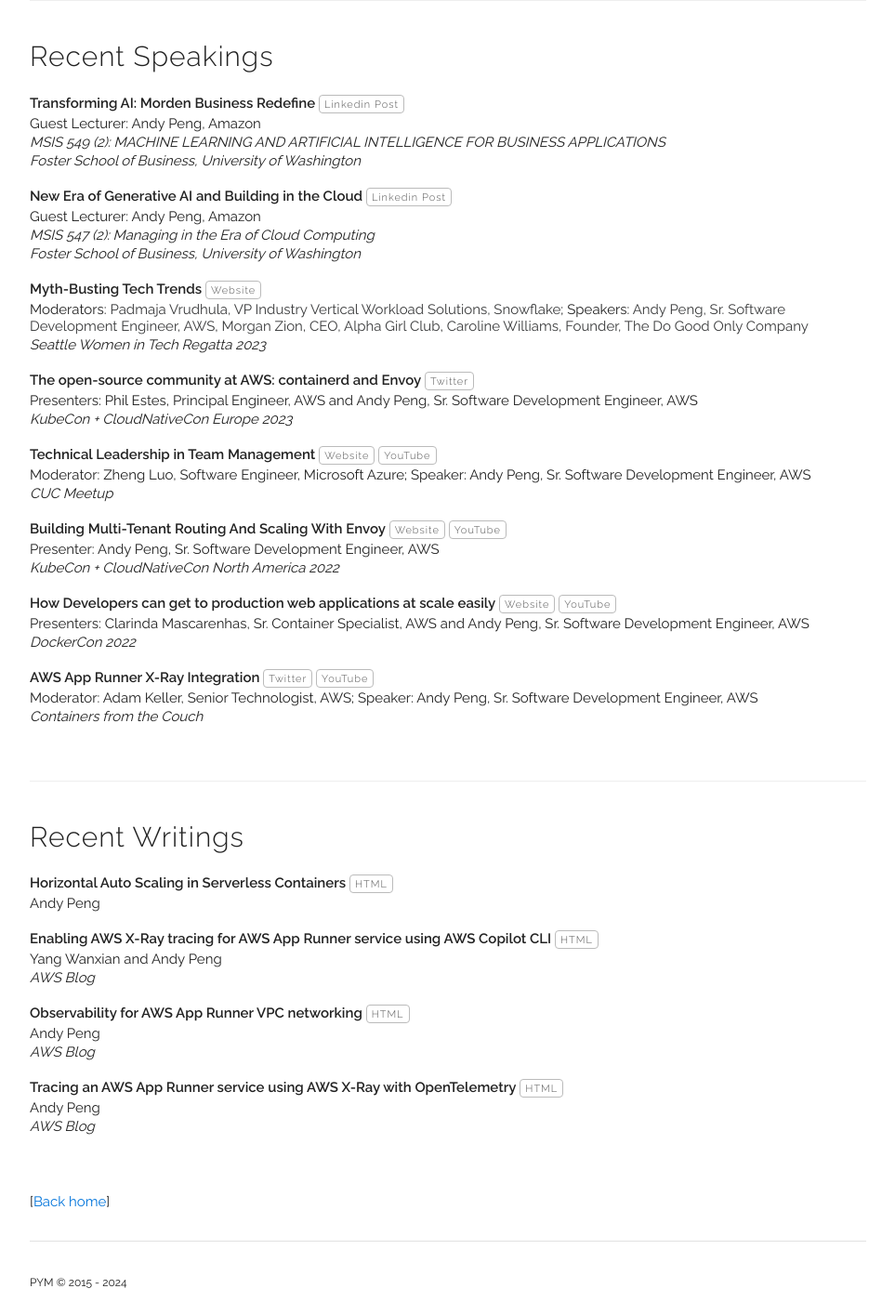
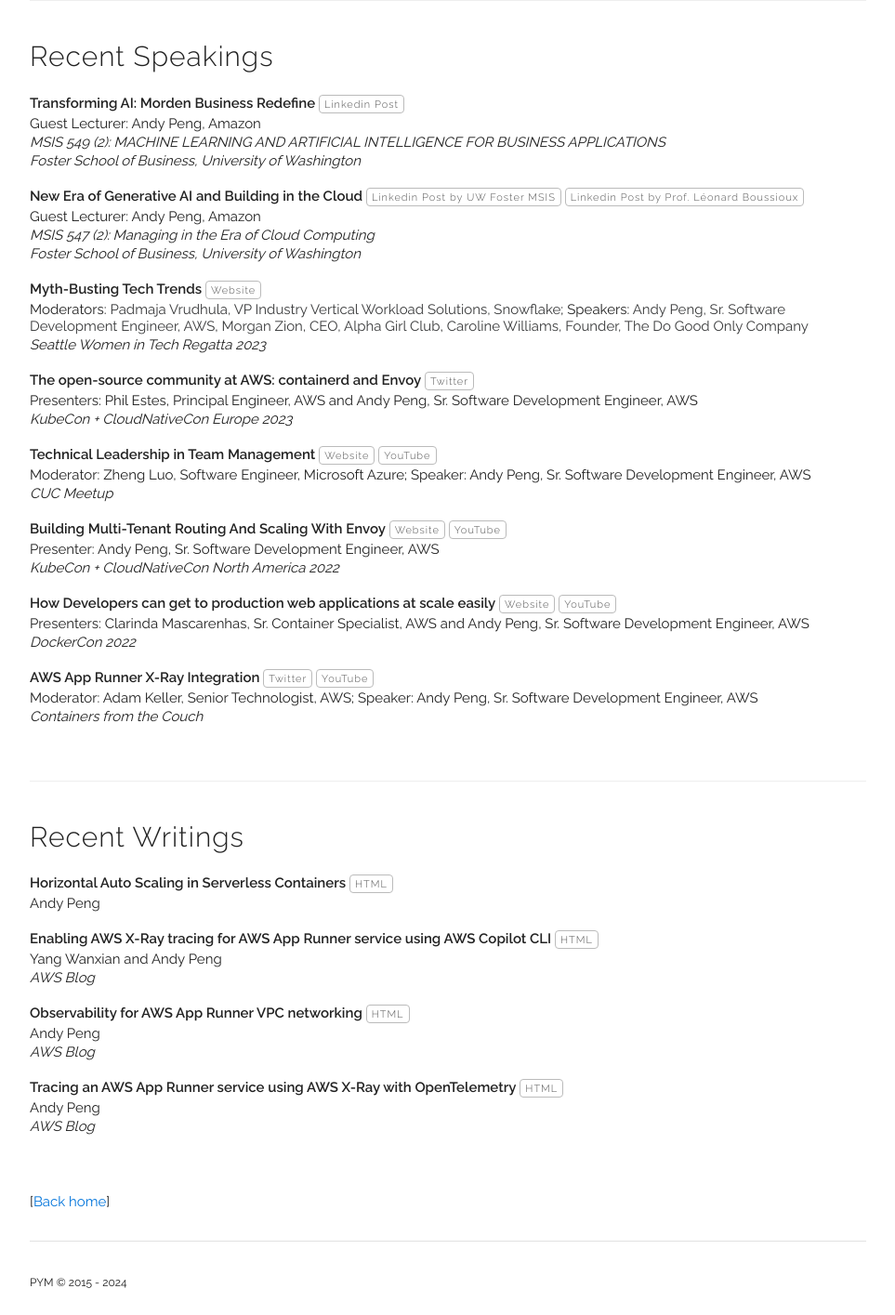
Before and after one commit to gfw001/gfw001.github.io, a Jekyll site: the page publications.html, which Jekyll copies as it is, in a window 1280 px wide. Shown: the whole page at 93% size, without its empty margins (158-1121 px from the left). Built offline with Jekyll 4.4.1, drawn with Linux system fonts in a browser that asks for light colours.

Commit message:
Update publications.html

```diff
--- a/publications.html
+++ b/publications.html
@@ -99,7 +99,8 @@
 
 <div class="paper">
    <p class="title"><b>New Era of Generative AI and Building in the Cloud</b>
-     <a class="button" href="https://www.linkedin.com/posts/uw-foster-msis_msis-genai-demoday-ugcPost-7173432871800483841-wW0C?utm_source=share&utm_medium=member_desktop" target="_blank">Linkedin Post</a>
+     <a class="button" href="https://www.linkedin.com/posts/uw-foster-msis_msis-genai-demoday-ugcPost-7173432871800483841-wW0C?utm_source=share&utm_medium=member_desktop" target="_blank">Linkedin Post by UW Foster MSIS</a>
+     <a class="button" href="https://www.linkedin.com/posts/leonard-boussioux_forging-ai-champions-a-transformative-ugcPost-7188941809279000576-ZKov?utm_source=share&utm_medium=member_desktop" target="_blank">Linkedin Post by Prof. Léonard Boussioux</a>
    </p>
   <p>Guest Lecturer: Andy Peng, Amazon</p>
   <p><i>MSIS 547 (2): Managing in the Era of Cloud Computing</i></p>
```
